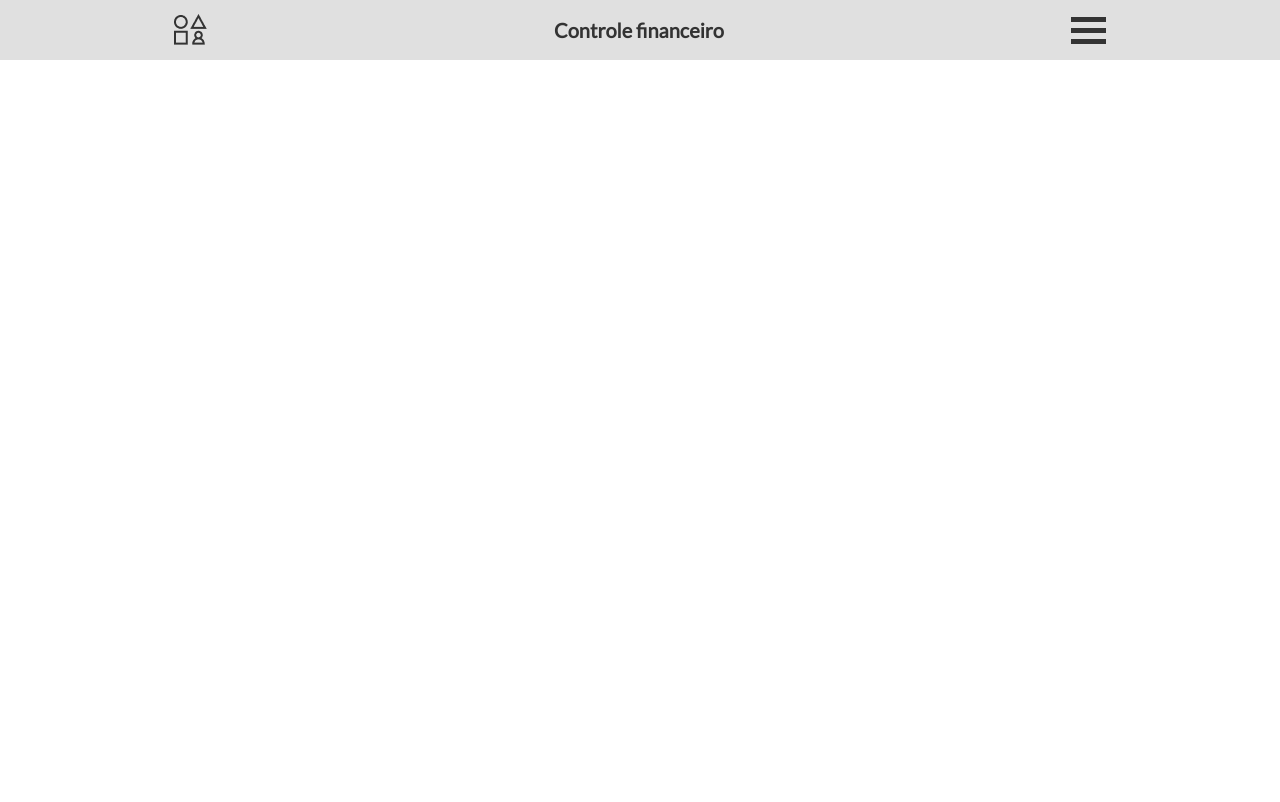
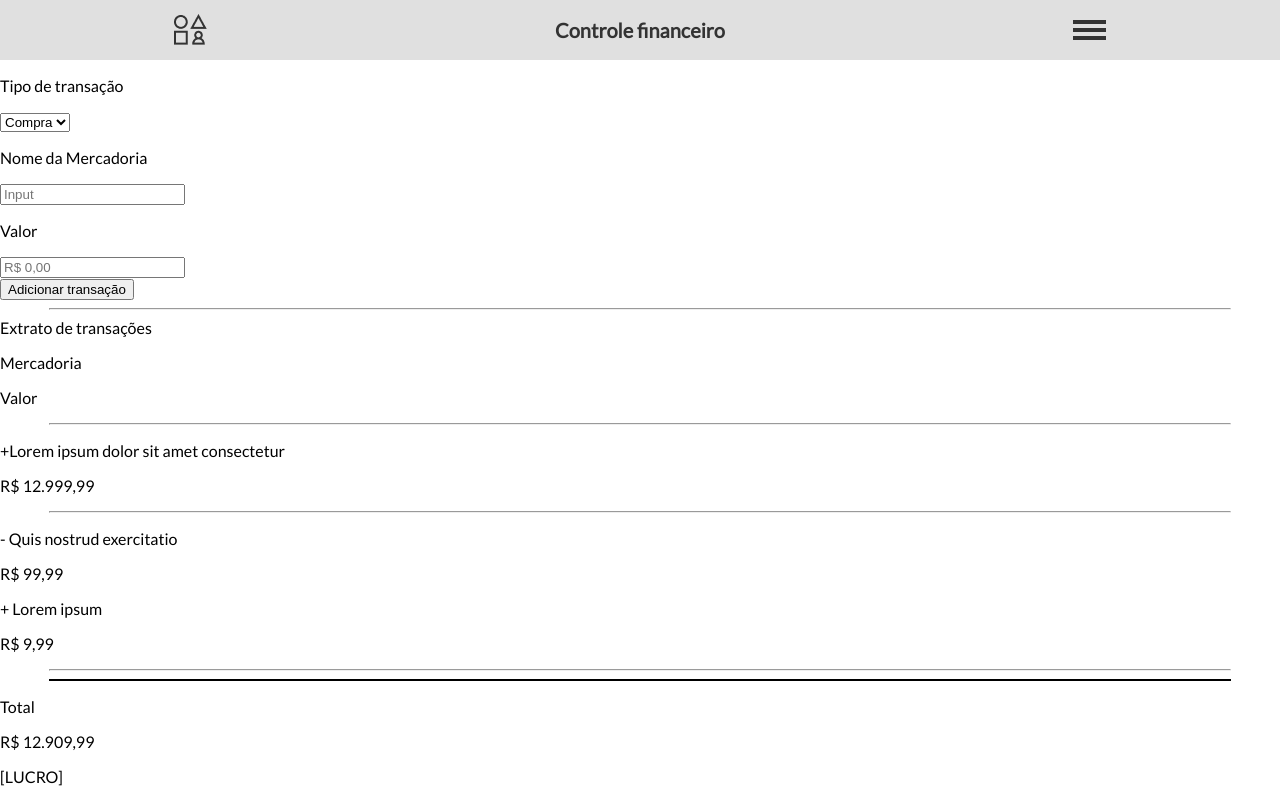
Before and after one commit to robertoedu/Projeto-figma, a plain HTML site: page contole.html in a window 1280 px wide. Drawn offline with Linux system fonts and the light colour scheme.

Commit message:
Html feito

```diff
--- a/contole.html
+++ b/contole.html
@@ -34,5 +34,62 @@
         </div>
         </div>
     </div>
+    <div class="hero" >
+        <div>
+            <p>Tipo de transação</p>
+            <select name="escolha" id="primeiro_botao">
+                <option value="compra">Compra</option>
+                <option value="venda">Venda</option>
+            </select>
+        </div>
+        <div>
+            <p>Nome da Mercadoria</p>
+            <input type="text" placeholder="Input" >
+        </div>
+        <div>
+            <p>Valor</p>
+            <input type="number" placeholder="R$ 0,00" min="0,00"/>
+        </div>
+        <div>
+            <BUtton> Adicionar transação </BUtton>
+        </div>
+        <hr width="92.2%" >
+        <div>
+            Extrato de transações
+        </div>
+        <div>
+            <p> Mercadoria </p>
+        </div>
+        <div>
+            <p>Valor</p>
+        </div>
+        <hr width="92.2%" >
+        <p>+Lorem ipsum dolor sit amet consectetur</p>
+    </div>
+    <div>
+        <p>R$ 12.999,99</p>
+    </div>
+    <hr width="92.2%" >
+    <div>
+        <P>- Quis nostrud exercitatio</P>
+    </div>
+    <div>
+        <P>R$ 99,99</P>
+    </div>
+    <div>
+        <P>+ Lorem ipsum</P>
+    </div>
+    <div>
+        <P>R$ 9,99</P>
+    </div>
+    <hr width="92.2%" >
+    <hr size="2" width="92.2%" color="black" >
+    <div>
+        <P>Total</P>
+    </div>
+    <div>
+        <P>R$ 12.909,99</P>
+    </div>
+    <p>[LUCRO]</p>
 </body>
 </html>
--- a/master.css
+++ b/master.css
@@ -19,10 +19,10 @@ body{
 
 }
 .menu div {
-    width: 35px;
-    height: 5px;
+    width: 33px;
+    height: 4px;
     background-color: #333;
-    margin: 6px 0;
+    margin: 4px 0;
 
 }
 
```
